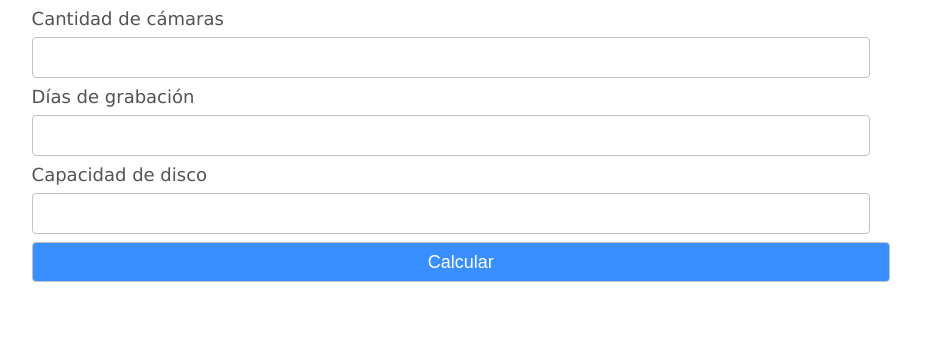
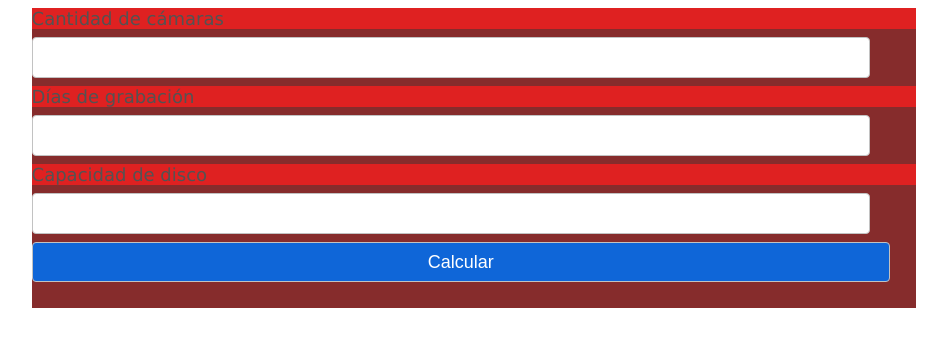
Before and after one commit to YCastEmm/JavaScript_learning, a plain HTML site: page public/html/calculadora.html in a window 1280 px wide. Shown: the whole page, without its empty margins (166-1113 px from the left). Drawn offline with Linux system fonts and the light colour scheme.

Commit message:
Calculadora rev02

```diff
--- a/public/css/calculadora.css
+++ b/public/css/calculadora.css
@@ -10,12 +10,15 @@ body{
     max-width: 70%;
     height: 300px;
     margin: auto;
+    background-color: rgb(134, 44, 44);
 }
 
 
 .calculadora form label{
     text-align: left;
     display: block;
+    background-color: rgb(223, 33, 33);
+
 }
 
 .calculadora form input{
@@ -25,9 +28,21 @@ body{
     margin: 8px 0;
     border: 1px solid rgb(194, 194, 194);
     border-radius: 4px;
+
 }
 
 .calculadora form button{
+    background-color: rgb(15, 102, 216);
+    margin-top: 8px 0;
+    width: 97%;
+    height: 40px;
+    font-size: 18px;
+    border: 1px solid rgb(194, 194, 194);
+    color: #ffffff;
+    border-radius: 4px;
+}
+
+.calculadora form button:hover{
     background-color: rgb(57, 143, 255);
     margin-top: 8px 0;
     width: 97%;
@@ -36,4 +51,5 @@ body{
     border: 1px solid rgb(194, 194, 194);
     color: #ffffff;
     border-radius: 4px;
+    cursor: pointer;
 }
```
